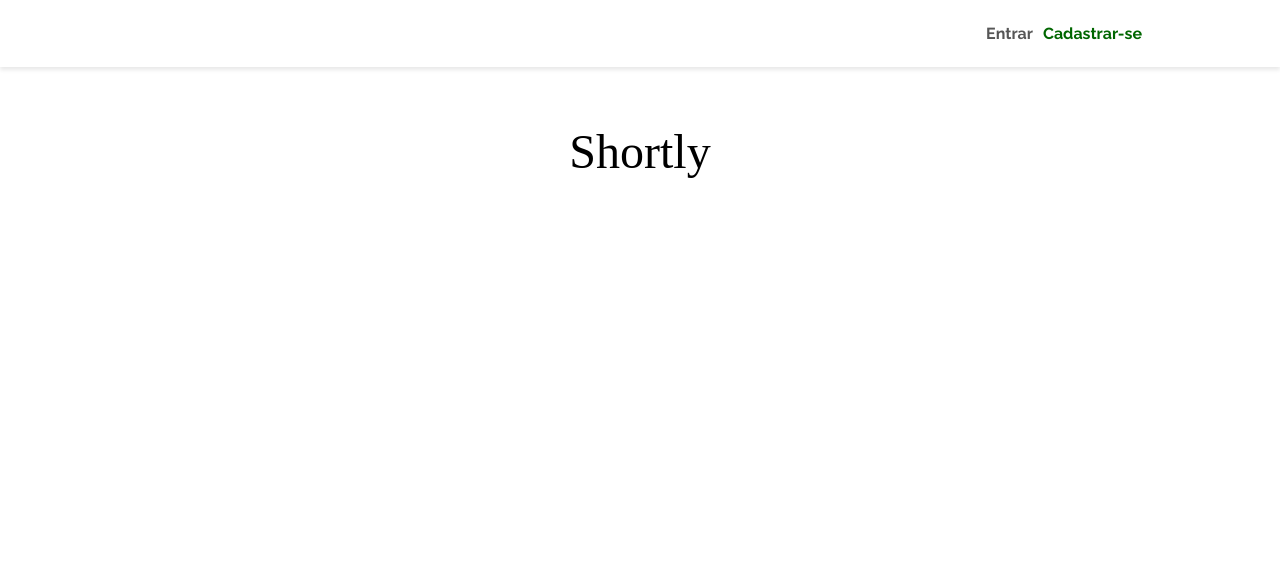
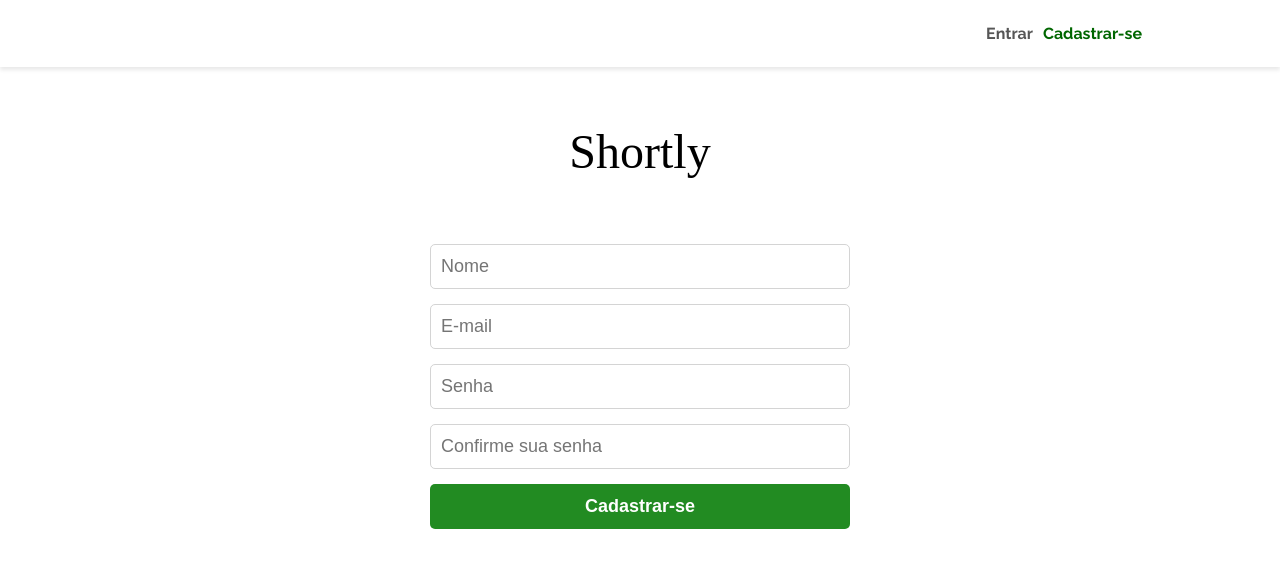
Before and after one commit to 01AndersonDuarte/projeto17-shortly-front, a React (Create React App) app: page /sign-up in a window 1280 px wide. Shown: the top 568 px of the page. Built offline with nearby package versions, Linux system fonts and the light colour scheme; a web font is replaced by a local one.

Commit message:
feat: conclusão da página de cadastro

```diff
--- a/src/App.js
+++ b/src/App.js
@@ -1,6 +1,6 @@
 import { BrowserRouter, Routes, Route } from "react-router-dom";
 
-import HomePage from "./pages/HomePage/HomePage";
+import RankingPage from "./pages/RankingPage/RankingPage";
 import SignInPage from "./pages/SignInPage/SignInPage";
 import SignUpPage from "./pages/SignUpPage/SignUpPage";
 
@@ -8,7 +8,7 @@ export default function App() {
   return (
     <BrowserRouter>
       <Routes>
-        <Route path="/" element={<HomePage/>}/>
+        <Route path="/" element={<RankingPage/>}/>
         <Route path="/sign-in" element={<SignInPage/>}/>
         <Route path="/sign-up" element={<SignUpPage/>}/>
       </Routes>
--- a/src/components/Sign/FormSign.js
+++ b/src/components/Sign/FormSign.js
@@ -43,7 +43,7 @@ export const ButtonStyled = styled.button`
     border: none;
     font-weight: 700;
 
-    /* background-color: ${({amount})=>amount ? "#808080" : "#000000"}; */
+    background-color: #228b22;
     color: #ffffff;
     font-size: 18px;
 
@@ -52,3 +52,7 @@ export const ButtonStyled = styled.button`
     align-items: center;
     cursor: pointer;
 `;
+
+export const Error = styled.p`
+    color: #c4121b;
+`;
--- a/src/pages/HomePage/HomePage.js
+++ b/src/pages/RankingPage/RankingPage.js
@@ -4,23 +4,24 @@ import { useEffect, useState } from "react";
 import Links from "./Links";
 import ranking from "../../assets/ranking.png";
 import { LoadingCircle } from "../../components/Loading/Loading";
-import { ContainerHome, FrameRanking } from "./HomeStyle";
+import { ContainerRanking, FrameRanking } from "./RankingStyle";
 import Header from "../../components/Header/Header";
 
-export default function HomePage() {
+export default function RankingPage() {
     const [linksRanking, setLinksRanking] = useState(null);
 
     useEffect(() => {
         const url = process.env.REACT_APP_GET_RANKING;
         axios.get(url).then((response) => {
-            setLinksRanking(response.data)
+            console.log(response.data)
+            setLinksRanking(response.data);
         }).catch((response) => {
-            console.log(response)
+            console.log(response);
         });
     }, []);
 
     return (
-        <ContainerHome>
+        <ContainerRanking>
             <Header />
             <main>
                 <div>
@@ -38,6 +39,6 @@ export default function HomePage() {
                     />))}
                 </FrameRanking>
             </main>
-        </ContainerHome>
+        </ContainerRanking>
     );
 }
--- a/src/pages/HomePage/HomeStyle.js
+++ b/src/pages/RankingPage/RankingStyle.js
@@ -1,6 +1,6 @@
 import styled from "styled-components";
 
-export const ContainerHome = styled.div`
+export const ContainerRanking = styled.div`
     main{
         width: 100%;
         margin-top: 5%;
--- a/src/pages/SignInPage/SignInPage.js
+++ b/src/pages/SignInPage/SignInPage.js
@@ -2,17 +2,19 @@ import { useState } from "react";
 import axios from "axios";
 
 import { ContainerSign } from "../../components/Sign/SignStyle";
-import { FormStyled, InputStyled, ButtonStyled } from "../../components/Sign/FormSign";
+import { FormStyled, InputStyled, ButtonStyled, Error } from "../../components/Sign/FormSign";
 import { LoadingThreeDots } from "../../components/Loading/Loading";
 import Header from "../../components/Header/Header";
 
 export default function SignInPage() {
     const [loginData, setLoginData] = useState({ email: '', password: '' });
     const [request, setRequest] = useState(false);
+    const [error, setError] = useState(false);
 
     function singIn(e) {
         setRequest(true);
-        e.preventDefault()
+        setError(false);
+        e.preventDefault();
 
         const url = process.env.REACT_APP_SIGN_IN_URL;
 
@@ -25,8 +27,8 @@ export default function SignInPage() {
             })
             .catch(fail => {
                 setRequest(false);
-                alert(fail.response.data)
-            })
+                setError(true);
+            });
     }
 
     function insertLoginData(event) {
@@ -61,6 +63,7 @@ export default function SignInPage() {
                     <ButtonStyled type="submit">
                         {request ? <LoadingThreeDots /> : "Entrar"}
                     </ButtonStyled>
+                    {error && <Error>E-mail ou senha incorretos.</Error>}
                 </FormStyled>
             </ContainerSign>
         </>
--- a/src/pages/SignUpPage/SignUpPage.js
+++ b/src/pages/SignUpPage/SignUpPage.js
@@ -1,45 +1,91 @@
+import { useState } from "react";
+import axios from "axios";
+import { useNavigate } from "react-router-dom";
+
 import Header from "../../components/Header/Header";
+import { ContainerSign } from "../../components/Sign/SignStyle";
+import { LoadingThreeDots } from "../../components/Loading/Loading";
+import { FormStyled, InputStyled, ButtonStyled, Error } from "../../components/Sign/FormSign";
 
-export default function SignInPage(){
-    return(
+export default function SignInPage() {
+    const [registrationData, setRegistrationData] = useState({ name: "", email: "", password: "", confirmPassword: "" });
+    const [request, setRequest] = useState(false);
+    const [error, setError] = useState(false);
+    const navigate = useNavigate();
+
+
+    function signUp(e) {
+        setRequest(true);
+        setError(false);
+        e.preventDefault()
+
+        if (registrationData.password !== registrationData.confirmPassword){
+            setRequest(false);
+            return alert("As senhas nao sao compativeis");
+        }
+
+        const url = process.env.REACT_APP_SIGN_UP_URL;
+
+        axios.post(url, registrationData)
+            .then(sucess => {
+                setRequest(false);
+                navigate("/sign-in");
+            }).catch(error => {
+                setRequest(false);
+                setError(true);
+            })
+    }
+
+    function insertRegistrationData(event) {
+        event.target.setCustomValidity('');
+        const value = event.target.value;
+        const attribute = event.target.name;
+
+        setRegistrationData({ ...registrationData, [attribute]: value });
+    }
+    return (
         <>
-            <Header activePage={2}/>
+            <Header activePage={2} />
+            <ContainerSign>
+                <FormStyled onSubmit={signUp}>
+                    <InputStyled
+                        placeholder="Nome"
+                        type="text"
+                        name="name"
+                        required
+                        onChange={insertRegistrationData}
+                        onInvalid={(event) => event.target.setCustomValidity('Preencha este campo.')}
+                    />
+                    <InputStyled
+                        placeholder="E-mail"
+                        type="email"
+                        name="email"
+                        required
+                        onChange={insertRegistrationData}
+                        onInvalid={(event) => event.target.setCustomValidity('Por favor, insira um e-mail válido.')}
+                    />
+                    <InputStyled
+                        placeholder="Senha"
+                        type="password"
+                        name="password"
+                        required
+                        onChange={insertRegistrationData}
+                        onInvalid={(event) => event.target.setCustomValidity('Por favor, preencha este campo.')}
+                    />
+                    <InputStyled
+                        placeholder="Confirme sua senha"
+                        type="password"
+                        name="confirmPassword"
+                        required
+                        onChange={insertRegistrationData}
+                        onInvalid={(event) => event.target.setCustomValidity('Por favor, preencha este campo.')}
+                    />
+                    <ButtonStyled type="submit">
+                        {request ? <LoadingThreeDots /> : "Cadastrar-se"}
+                    </ButtonStyled>
+                    {error && <Error>Insira dados válidos</Error>}
+                </FormStyled>
+            </ContainerSign>
         </>
-        // <ContainerSignIn>
-        //     <form onSubmit={singIn}>
-        //         <input
-        //             placeholder="Nome"
-        //             type="text"
-        //             name="name"
-        //             required
-        //             onChange={insertLoginData}
-        //             onInvalid={(event) => event.target.setCustomValidity('Preencha este campo.')}
-        //         />
-        //         <input
-        //             placeholder="E-mail"
-        //             type="email"
-        //             name="email"
-        //             required
-        //             onChange={insertLoginData}
-        //             onInvalid={(event) => event.target.setCustomValidity('Por favor, insira um e-mail válido.')}
-        //         />
-        //         <input
-        //             placeholder="Senha"
-        //             type="password"
-        //             name="password"
-        //             required
-        //             onChange={insertLoginData}
-        //             onInvalid={(event) => event.target.setCustomValidity('Por favor, preencha este campo.')}
-        //         />
-        //         <input
-        //             placeholder="Confirme sua senha"
-        //             type="password"
-        //             name="password"
-        //             required
-        //             onChange={insertLoginData}
-        //             onInvalid={(event) => event.target.setCustomValidity('Por favor, preencha este campo.')}
-        //         />
-        //         <button type="submit">Entrar</button>
-        //     </form>
     );
 }
```
Also changed, not shown: src/pages/RankingPage/Links.js (renamed from src/pages/HomePage/Links.js).
